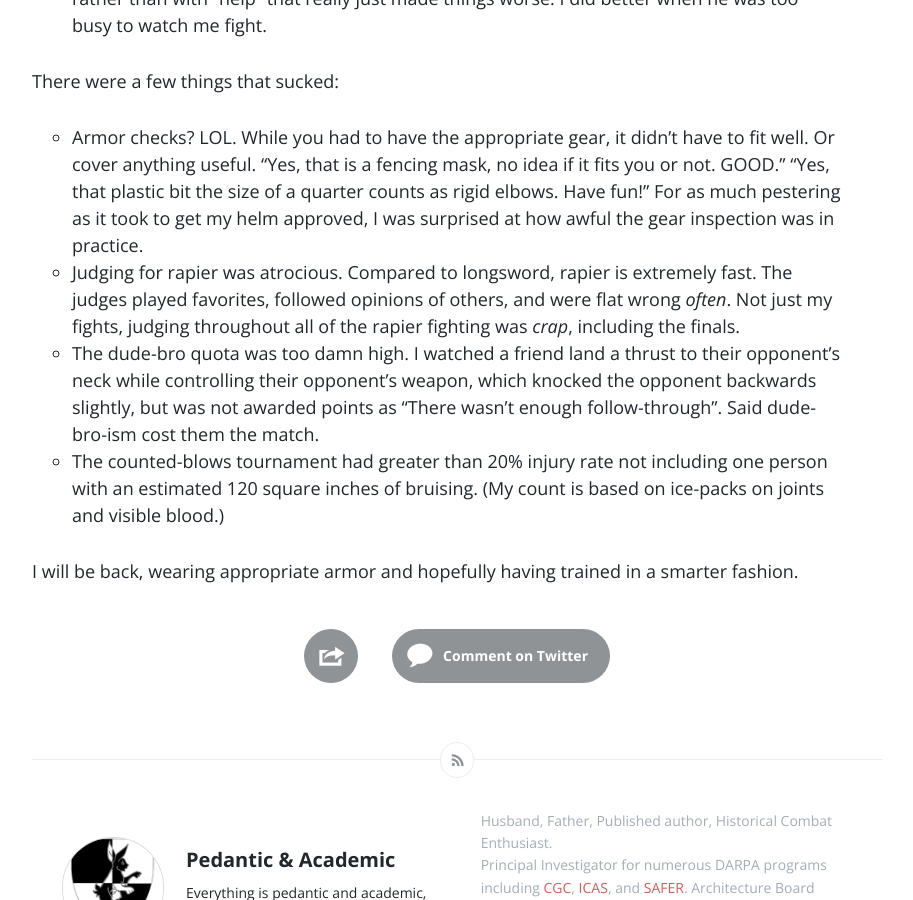
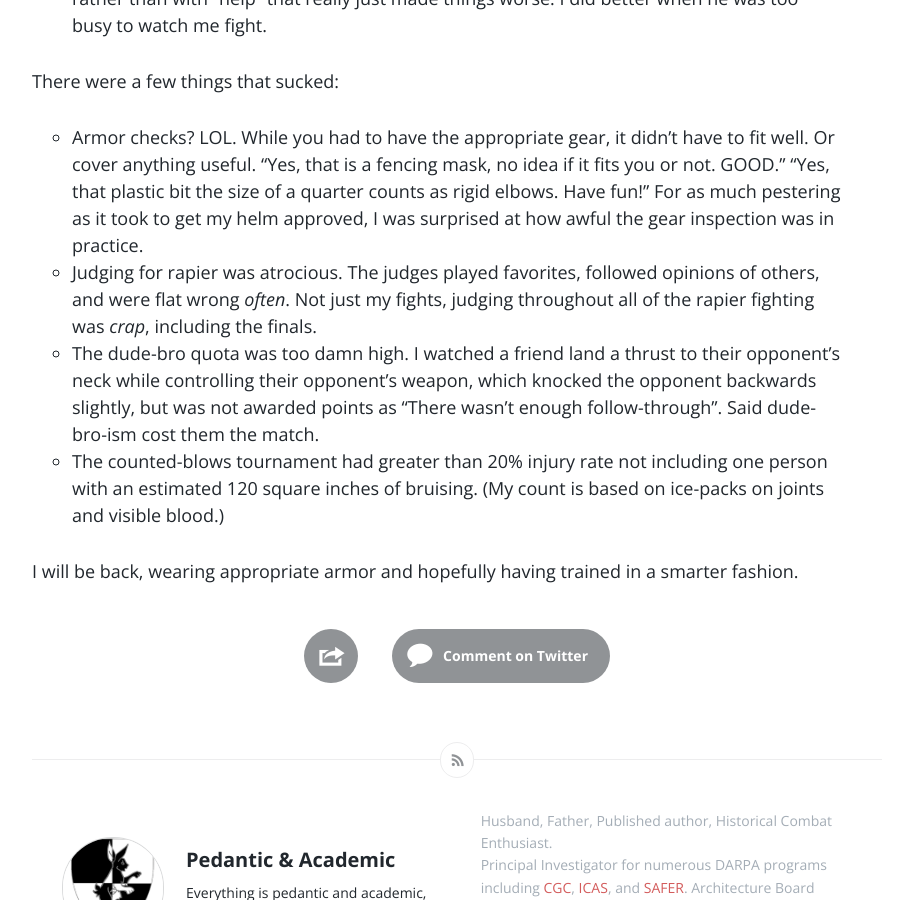
Before and after one commit to demoray/demoray.github.io, a Jekyll site: the page built from _posts/2017-07-09-longpoint.md, in a window 1280 px wide and 900 px high, scrolled down 1300 px. Shown: the whole window, without its empty margins (183-1096 px from the left). Built offline with Jekyll 4.4.1, drawn with Linux system fonts in a browser that asks for light colours; comment, search, counter and statistics services are not loaded.

Commit message:
remove worthless sentence

```diff
--- a/_posts/2017-07-09-longpoint.md
+++ b/_posts/2017-07-09-longpoint.md
@@ -18,7 +18,7 @@ A few things were very different that I should have known and failed to prepare
 
 There were a few things that sucked:
 * Armor checks?  LOL.  While you had to have the appropriate gear, it didn't have to fit well.  Or cover anything useful.  "Yes, that is a fencing mask, no idea if it fits you or not.  GOOD."  "Yes, that plastic bit the size of a quarter counts as rigid elbows.  Have fun!"  For as much pestering as it took to get my helm approved, I was surprised at how awful the gear inspection was in practice.
-* Judging for rapier was atrocious.  Compared to longsword, rapier is extremely fast.  The judges played favorites, followed opinions of others, and were flat wrong *often*.  Not just my fights, judging throughout all of the rapier fighting was *crap*, including the finals.
+* Judging for rapier was atrocious.  The judges played favorites, followed opinions of others, and were flat wrong *often*.  Not just my fights, judging throughout all of the rapier fighting was *crap*, including the finals.
 * The dude-bro quota was too damn high.  I watched a friend land a thrust to their opponent's neck while controlling their opponent's weapon, which knocked the opponent backwards slightly, but was not awarded points as "There wasn't enough follow-through".  Said dude-bro-ism cost them the match.
 * The counted-blows tournament had greater than 20% injury rate not including one person with an estimated 120 square inches of bruising.  (My count is based on ice-packs on joints and visible blood.)
 
```
